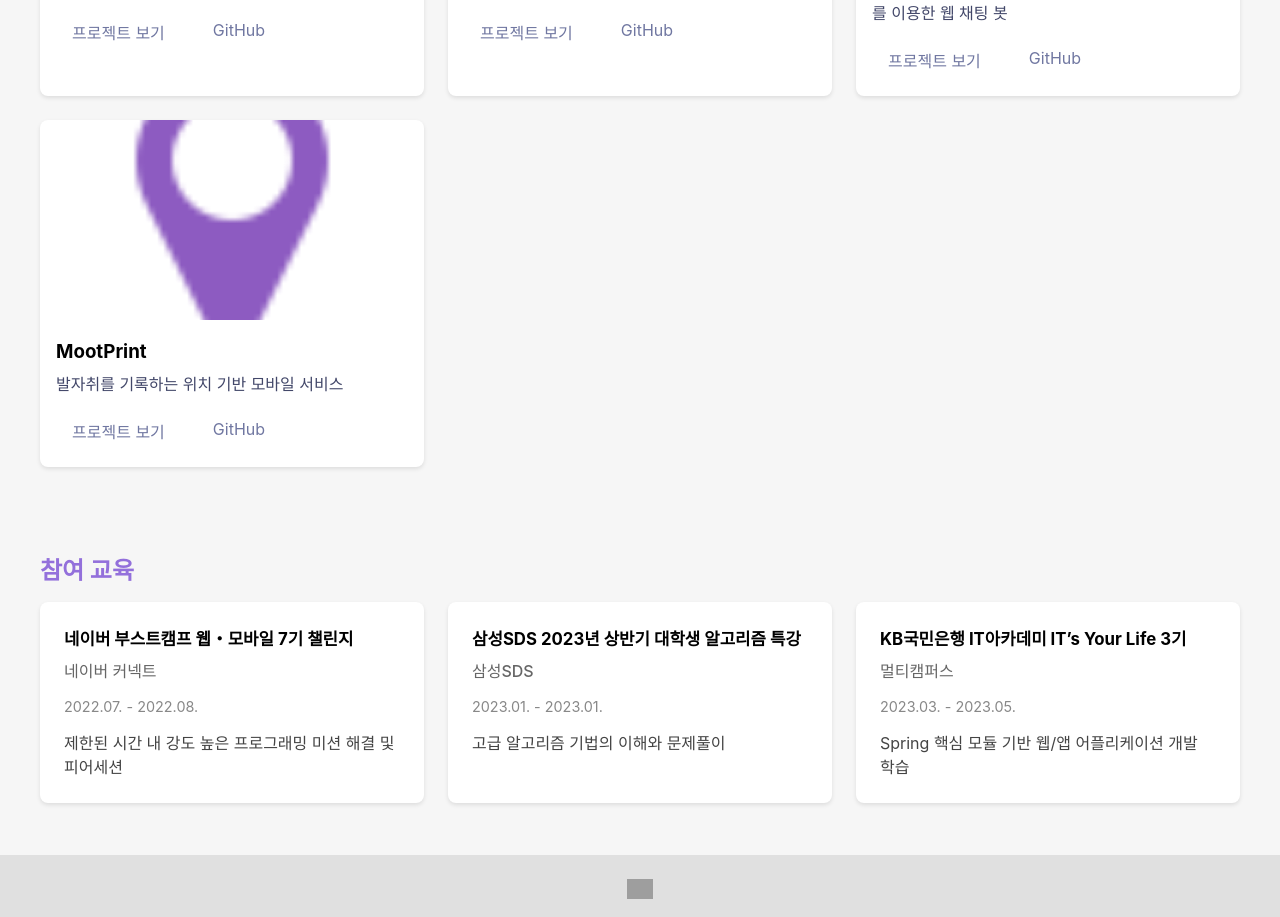
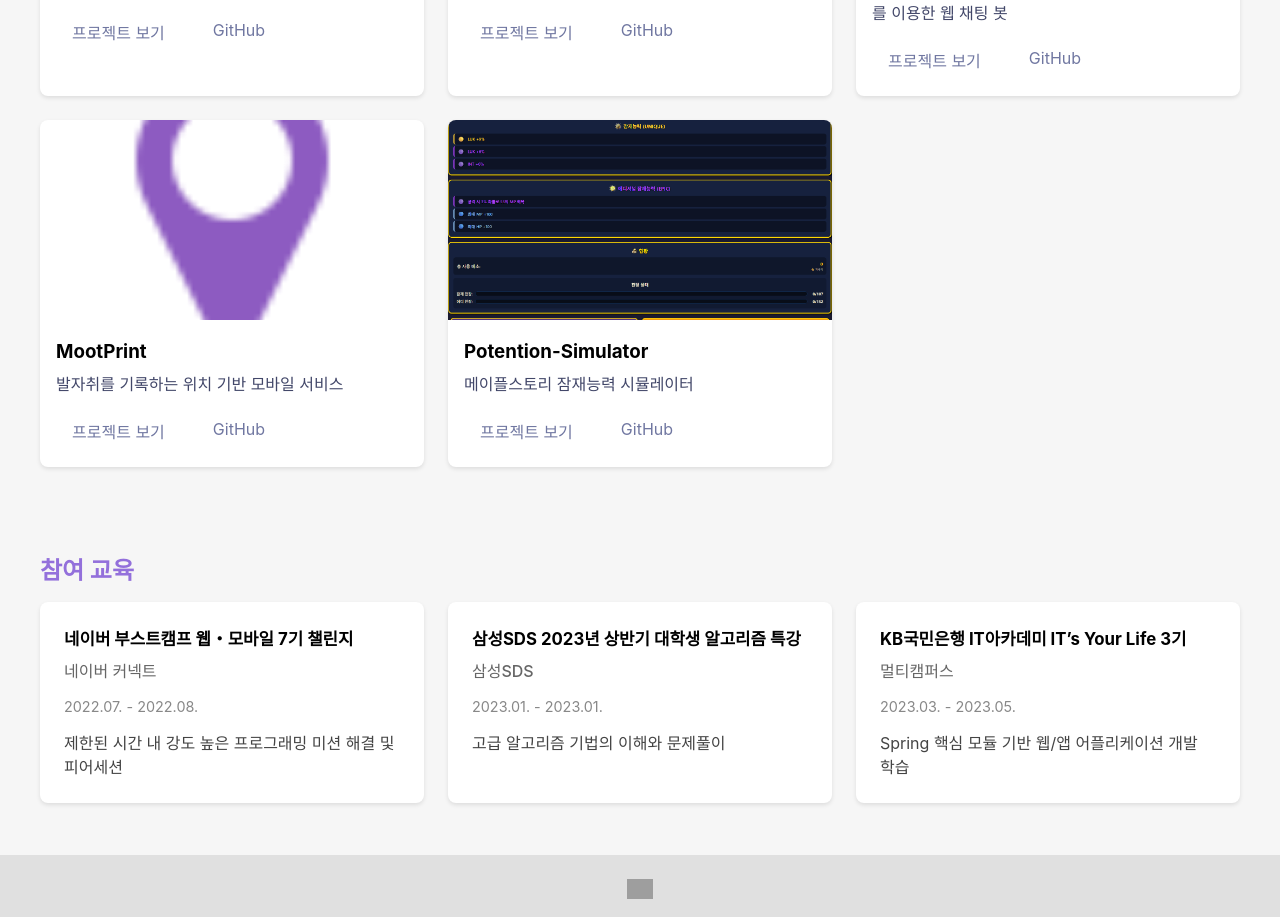
Before and after one commit to Made-By-Mukho/made-by-mukho.github.io, a React (Create React App) app: page / in a window 1280 px wide. Shown: the part 2347-3264 px from the top of the page. Built offline with nearby package versions, Linux system fonts and the light colour scheme; grey boxes are pictures that could not be loaded.

Commit message:
Chore: 잠재능력 시뮬레이터 추가

```diff
--- a/src/data/Projects.ts
+++ b/src/data/Projects.ts
@@ -13,6 +13,7 @@
 // import smbot from "../assets/images/smb.png";
 import smweb from "../assets/images/smw.png";
 import mootprint from "../assets/images/mootprint.png";
+import potensimul from "../assets/images/potensimul.png";
 
 export const projects: Project[] = [
   {
@@ -104,4 +105,12 @@
     projectUrl: "https://github.com/mukhoplus/MootPrint-Archive",
     githubUrl: "https://github.com/mukhoplus/MootPrint-Archive",
   },
+  {
+    id: 12,
+    title: "Potention-Simulator",
+    description: "메이플스토리 잠재능력 시뮬레이터",
+    imageUrl: potensimul,
+    projectUrl: "https://simulator.mukho.r-e.kr/",
+    githubUrl: "https://github.com/mukhoplus/Potention-Simulator",
+  },
 ];
```
Also changed, not shown: src/assets/images/potensimul.png (added).
